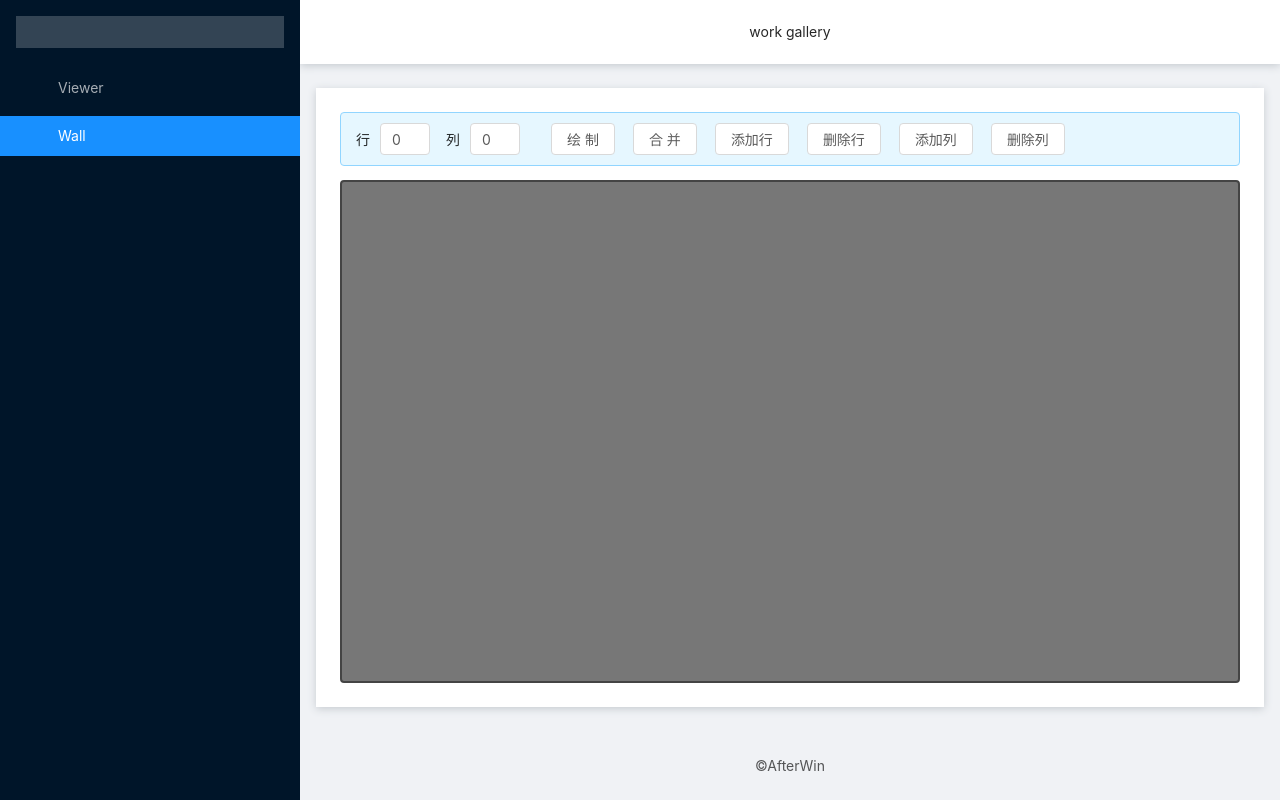
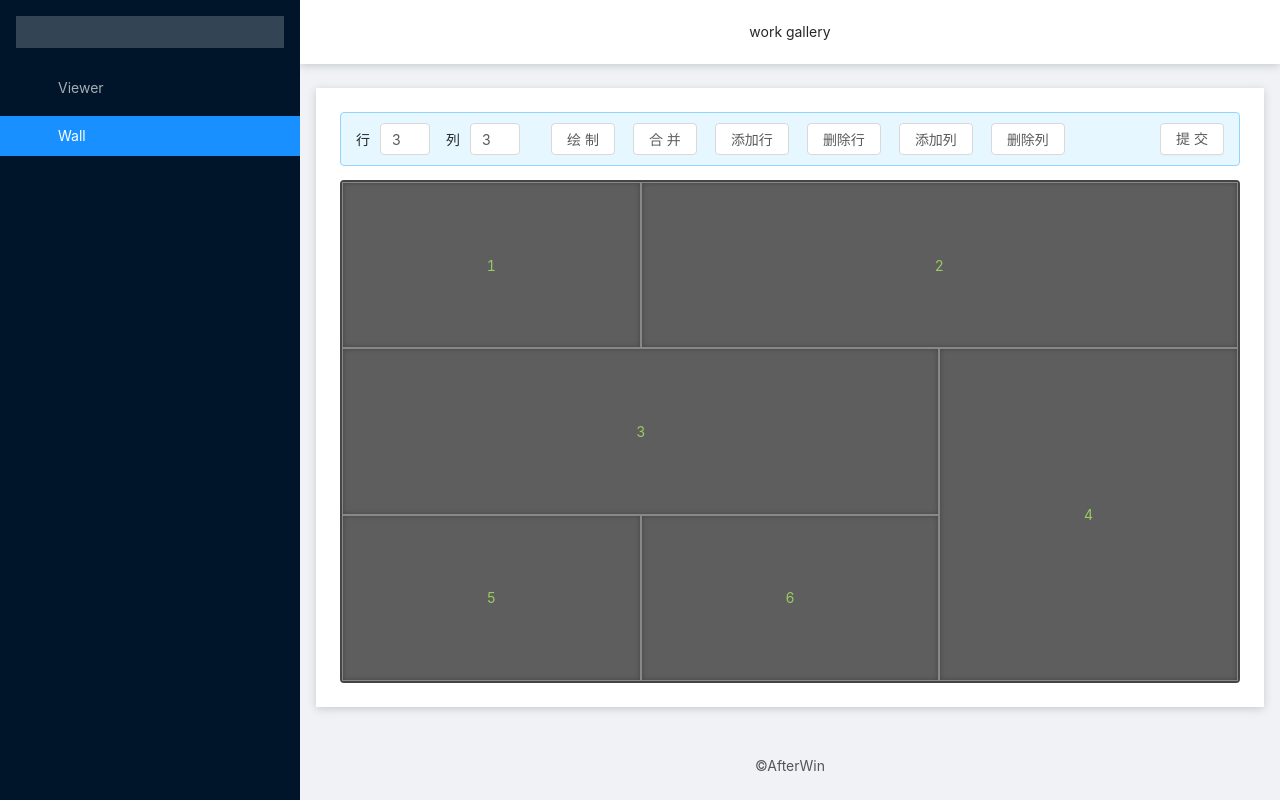
Before and after one commit to CJ-Zheng1023/work-gallery, a Vue app: page /wall in a window 1280 px wide. Built offline with nearby package versions, Linux system fonts and the light colour scheme.

Commit message:
feat(wall): 完成event相关api开发，完成测试

```diff
--- a/src/components/tile/Tile.vue
+++ b/src/components/tile/Tile.vue
@@ -33,7 +33,10 @@
     </div>
     <div class="tile__content">
       <div class="tile__content-inner">
-        <tile-item v-for="tile in sortedTiles" :key="tile.key" :left="tile.left" :top="tile.top" :height="tile.height" :width="tile.width">
+        <tile-item v-for="(tile, index) in sortedTiles" :active="tile.active" :key="tile.key" :left="tile.left" :top="tile.top" :height="tile.height" :width="tile.width">
+          <div class="tile-item__content" @click="clickItem($event, tile, index)">
+            <slot name="customRender" :tile="tile" :index="index"></slot>
+          </div>
         </tile-item>
       </div>
     </div>
@@ -156,6 +159,24 @@ export default {
     }
   },
   methods: {
+    clickItem(e, tile, index) {
+      if (tile.active) {
+        // 已经点击的状态
+        tile.active = false
+      } else {
+        // 未点击的状态
+        if (!e.ctrlKey) {
+          // 未按住ctrl键时重置其余块为未点击状态
+          this.tiles.forEach(item => {
+            if (item.key !== tile.key) {
+              item.active = false
+            }
+          })
+        }
+        tile.active = true
+      }
+      this.$emit('clickItem', { item: tile, index })
+    },
     draw() {
       const tiles = []
       const { row, column } = this
@@ -243,6 +264,10 @@ export default {
       this.emitChange(null, notActives.concat(tile))
     },
     emitChange(errorMessage, tiles) {
+      if (errorMessage) {
+        this.$emit('change', { error: errorMessage })
+        return
+      }
       const { dataKey, computedFieldNames } = this
       const { rowIndex, colIndex, rowSpan, colSpan, active } =
         computedFieldNames
@@ -258,7 +283,7 @@ export default {
           }),
         []
       )
-      this.$emit('change', { error: errorMessage, list })
+      this.$emit('change', { list })
     },
     /**
      * 计算块大小、位置
@@ -390,6 +415,11 @@ export default {
     .tile__content-inner {
       position: relative;
       height: 100%;
+      .tile-item__content {
+        height: 100%;
+        width: 100%;
+        padding: 6px 8px;
+      }
     }
   }
   .tile__form {
--- a/src/components/tile/TileItem.vue
+++ b/src/components/tile/TileItem.vue
@@ -1,5 +1,7 @@
 <template>
-  <div :style="style" class="tile-item">tile-item</div>
+  <div :style="style" :class="['tile-item', { 'tile-item--active': active }]">
+    <slot></slot>
+  </div>
 </template>
 
 <script>
@@ -21,6 +23,10 @@ export default {
     height: {
       type: Number,
       required: true
+    },
+    active: {
+      type: Boolean,
+      default: false
     }
   },
   computed: {
@@ -43,6 +49,23 @@ export default {
 
 <style lang="less" scoped>
 .tile-item {
+  user-select: none;
+  z-index: 1;
+  cursor: pointer;
+  box-sizing: border-box;
   position: absolute;
+  background-color: rgb(94, 94, 94);
+  border: 1px solid rgb(136, 136, 136);
+  box-shadow: 0 0 5px #444 inset;
+  color: #9bca63;
+  &:hover {
+    box-shadow: 0 0 10px #000;
+    z-index: 2;
+    border: 1px solid #aaa;
+  }
+  &.tile-item--active {
+    box-shadow: 0 0 5px #000 inset;
+    background-color: #555;
+  }
 }
 </style>
--- a/src/views/wall/Index.vue
+++ b/src/views/wall/Index.vue
@@ -1,28 +1,59 @@
 <template>
   <div style="height: 100%">
-    <Tile :dataSource="tiles" @change="onChange"></Tile>
+    <Tile :dataSource="tiles" @change="onChange" @clickItem="onClickItem">
+      <template #customRender="{ index }">
+        <div style="display: flex;justify-content: center;align-items: center;height: 100%;">{{ index + 1 }}</div>
+      </template>
+      <template #extra>
+        <a-button @click="save">提交</a-button>
+      </template>
+    </Tile>
   </div>
 </template>
 
 <script>
 import Tile from '@/components/tile'
+import { message, Button as AButton } from 'ant-design-vue'
 export default {
   name: 'Wall',
   components: {
-    Tile
+    Tile,
+    AButton
   },
   data() {
     return {
       tiles: []
     }
   },
+  mounted() {
+    this.tiles = JSON.parse(
+      `[{"key":"bf0ab90e-d9dd-449c-a74f-0d5620c158e2","rowSpan":1,"colSpan":1,"rowIndex":0,"colIndex":0},{"key":"ce71293c-1f7e-474b-828c-365c83080da4","rowSpan":1,"colSpan":1,"rowIndex":2,"colIndex":0},{"key":"df209285-1ba8-441b-a4d2-986b64da5443","rowSpan":1,"colSpan":1,"rowIndex":2,"colIndex":1},{"key":"33df2a78-d052-424a-910d-d8c83ad0d69f","rowSpan":1,"colSpan":2,"rowIndex":1,"colIndex":0},{"key":"4d5a3414-3749-48b3-a7b7-6629121da536","rowSpan":1,"colSpan":2,"rowIndex":0,"colIndex":1},{"key":"ba14d0e1-f1d5-45ff-81a6-d58fa238a7f4","rowSpan":2,"colSpan":1,"rowIndex":1,"colIndex":2}]`
+    )
+  },
   methods: {
     onChange({ error, list }) {
       if (error) {
-        this.$message.warn(error)
+        message.warn(error)
         return
       }
       this.tiles = list
+    },
+    onClickItem({ item, index }) {
+      message.info(`点击了第${index + 1}个块`)
+    },
+    save() {
+      const tiles = this.tiles.reduce(
+        (array, item) =>
+          array.concat({
+            key: item.key,
+            rowSpan: item.rowSpan,
+            colSpan: item.colSpan,
+            rowIndex: item.rowIndex,
+            colIndex: item.colIndex
+          }),
+        []
+      )
+      message.info(JSON.stringify(tiles))
     }
   }
 }
```
